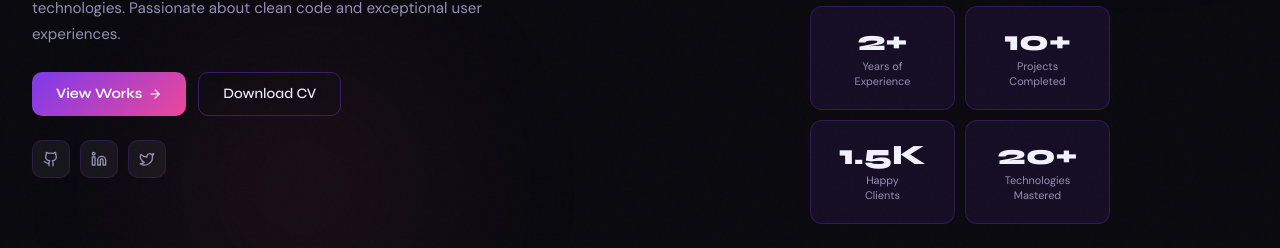
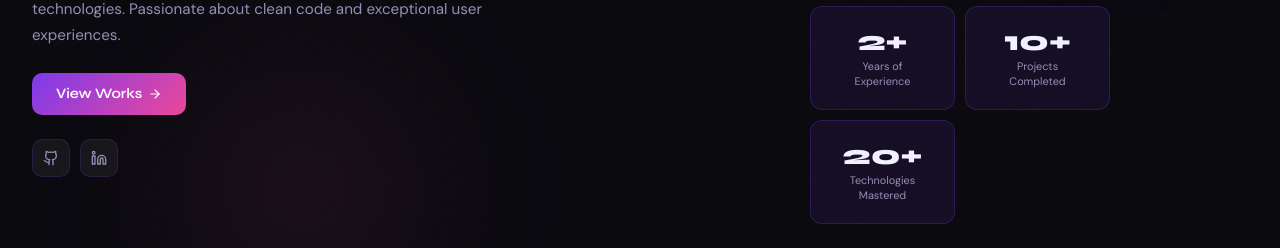
Before and after one commit to sohamkoli29/Portfolio2026, a React (Vite) app: page / in a window 1280 px wide. Shown: the part 552-800 px from the top of the page. Built offline with nearby package versions, Linux system fonts and the light colour scheme; no server answers.

Commit message:
updated header info content

```diff
--- a/src/components/Footer.jsx
+++ b/src/components/Footer.jsx
@@ -1,12 +1,11 @@
 import React from 'react';
-import { Github, Linkedin, Twitter, Mail, Code2 } from 'lucide-react';
+import { Github, Linkedin, Mail, Code2 } from 'lucide-react';
 
 const Footer = () => {
   const socials = [
     { icon: Github, href: 'https://github.com/sohamkoli29', label: 'GitHub' },
-    { icon: Linkedin, href: 'https://linkedin.com', label: 'LinkedIn' },
-    { icon: Twitter, href: 'https://twitter.com', label: 'Twitter' },
-    { icon: Mail, href: 'mailto:hello@portfolio.com', label: 'Email' },
+    { icon: Linkedin, href: 'https://www.linkedin.com/in/soham029/', label: 'LinkedIn' },
+    { icon: Mail, href: 'mailto:sohamkoli29@gmail.com', label: 'Email' },
   ];
 
   const links = [
--- a/src/components/Header.jsx
+++ b/src/components/Header.jsx
@@ -32,8 +32,7 @@ const Header = () => {
   ];
 
   const handleCVDownload = () => {
-    if (about?.cv_url) window.open(about.cv_url, '_blank');
-    else window.location.href = '#contact';
+    window.location.href = '#contact';
   };
 
   const linkStyle = { color: '#9490b5', textDecoration: 'none', fontSize: '0.85rem', fontWeight: 500, transition: 'color 0.2s' };
--- a/src/components/Hero.jsx
+++ b/src/components/Hero.jsx
@@ -1,5 +1,5 @@
 import React from 'react';
-import { ArrowRight, Github, Linkedin, Twitter, Mail } from 'lucide-react';
+import { ArrowRight, Github, Linkedin, Mail,Download } from 'lucide-react';
 import { usePortfolio } from '../context/PortfolioContext';
 
 const Hero = () => {
@@ -8,7 +8,7 @@ const Hero = () => {
   const stats = [
     { value: experiences.length ? `${experiences.length}+` : '2+', label: 'Years of\nExperience' },
     { value: projects.length ? `${projects.length}+` : '10+', label: 'Projects\nCompleted' },
-    { value: '1.5K', label: 'Happy\nClients' },
+
     { value: skills.length ? `${skills.length}+` : '20+', label: 'Technologies\nMastered' },
   ];
 
@@ -49,16 +49,18 @@ const Hero = () => {
               <a href="#projects" className="btn-primary" style={{ textDecoration: 'none', display: 'inline-flex', alignItems: 'center', gap: '6px' }}>
                 View Works <ArrowRight size={14} />
               </a>
-              <a href="#contact" className="btn-outline" style={{ textDecoration: 'none' }}>
-                Download CV
-              </a>
+          {about?.cv_url && (
+                          <a href={about.cv_url} target="_blank" rel="noopener noreferrer" className="btn-outline" style={{ textDecoration: 'none', display: 'inline-flex', alignItems: 'center', gap: '6px' }}>
+                            <Download size={13} /> Download CV
+                          </a>
+                        )}
             </div>
 
             <div className="hero-socials" style={{ display: 'flex', gap: '10px', alignItems: 'center' }}>
               {[
                 { icon: Github, href: 'https://github.com/sohamkoli29' },
-                { icon: Linkedin, href: 'https://linkedin.com' },
-                { icon: Twitter, href: 'https://twitter.com' },
+                { icon: Linkedin, href: 'https://www.linkedin.com/in/soham029/' },
+                ,
               ].map(({ icon: Icon, href }) => (
                 <a key={href} href={href} target="_blank" rel="noopener noreferrer"
                   style={{ width: '38px', height: '38px', background: 'rgba(255,255,255,0.05)', border: '1px solid rgba(124,58,237,0.2)', borderRadius: '10px', display: 'flex', alignItems: 'center', justifyContent: 'center', color: '#9490b5', transition: 'all 0.2s', textDecoration: 'none' }}
```
